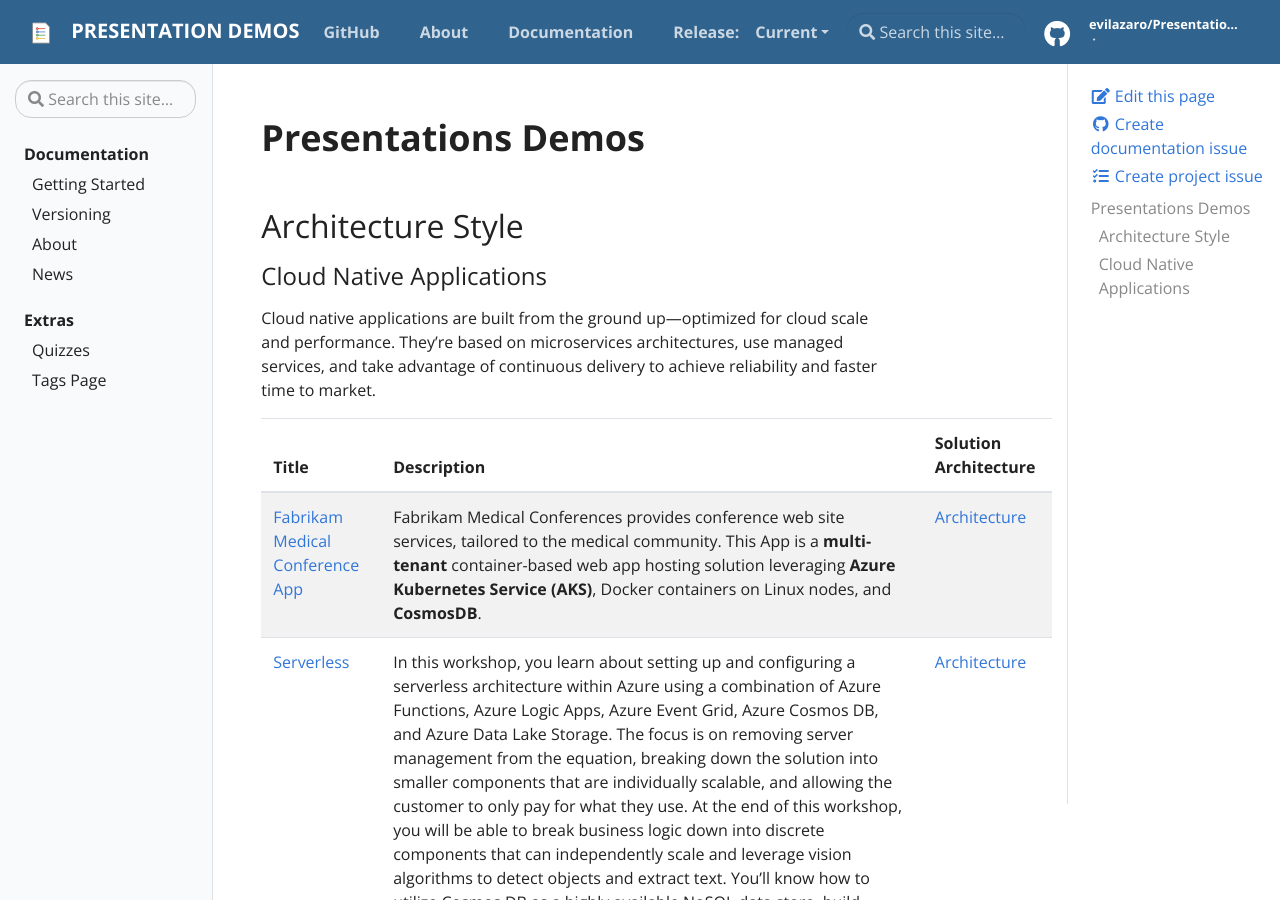
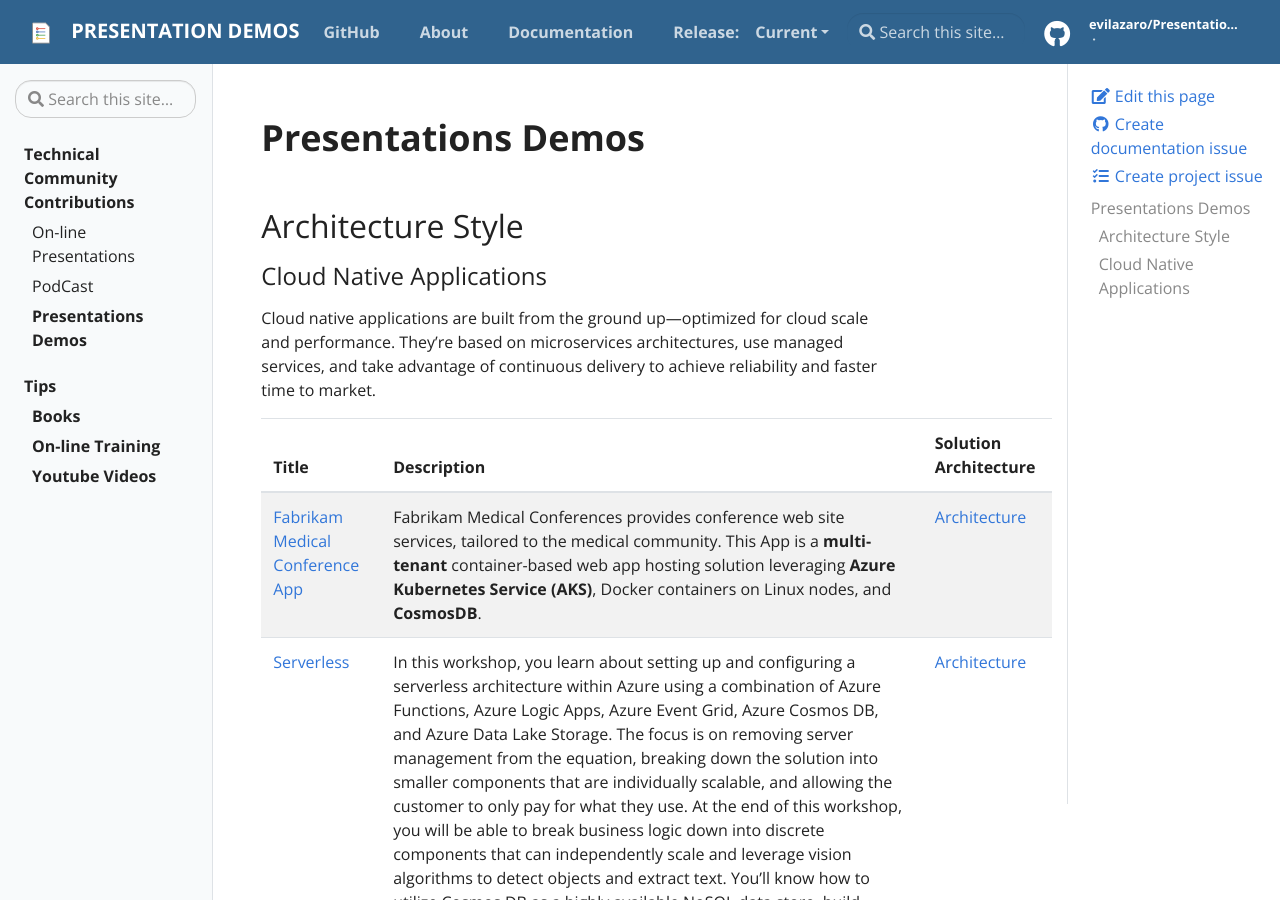
Before and after one commit to Evilazaro/Presentations-Demos, a Jekyll site: the page built from pages/index.md, in a window 1280 px wide and 900 px high. Built offline with Jekyll 4.4.1, drawn with Linux system fonts in a browser that asks for light colours.

Commit message:
Navigation Pane

```diff
--- a/_data/toc.yml
+++ b/_data/toc.yml
@@ -1,25 +1,16 @@
-- title: Documentation
+- title: Technical Community Contributions
   url: docs
   links:
-    - title: "Getting Started"
+    - title: "On-line Presentations"
       url: "docs/getting-started"
-      children:
-        - title: Features
-          url: "docs/getting-started#getting-started"
-        - title: Development
-          url: "docs/getting-started#development"
-        - title: Customization
-          url: "docs/getting-started#customization"
-    - title: Versioning
+    - title: PodCast
       url: "docs/versioning"
-    - title: "About"
-      url: "about"
-    - title: "News"
-      url: "news"
-- title: "Extras"
-  url: "docs/extras"
+    - title: "Presentations Demos"
+- title: Tips
+  url: Tips
   links:
-    - title: Quizzes
-      url: "docs/extras/example-quiz"
-    - title: Tags Page
-      url: "tags"
+    - title: "Books"
+      url:
+    - title: "On-line Training"
+      url:
+    - title: Youtube Videos
```
